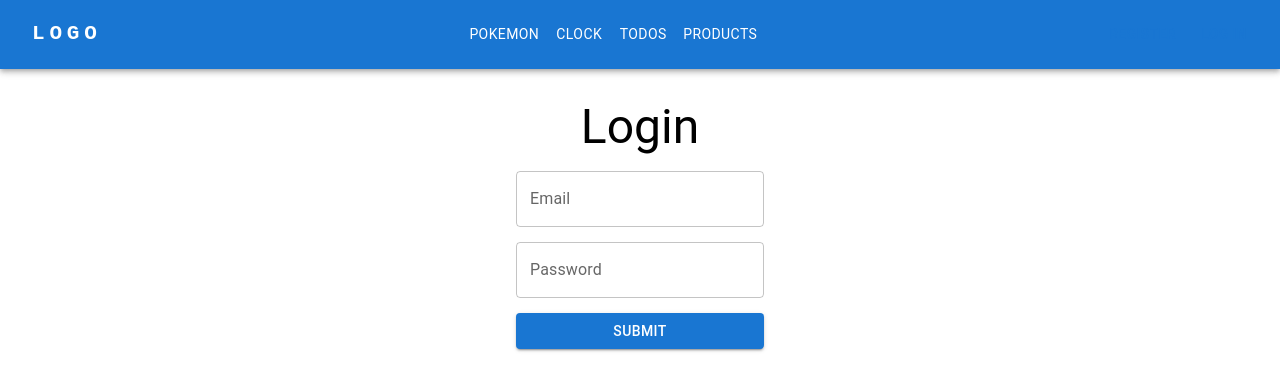
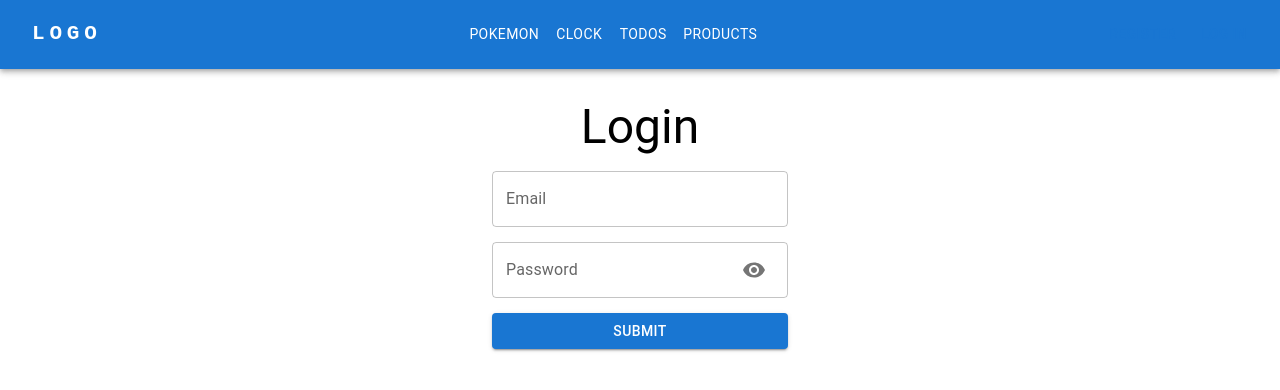
Before and after one commit to KonstantinOkhorzin/course-react-tsc, a React (Vite) app: page /login in a window 1280 px wide. Shown: the top 390 px of the page. Built offline with nearby package versions, Linux system fonts and the light colour scheme.

Commit message:
feat: add password visibility toggle in FormField component

```diff
--- a/src/components/FormField/FormField.tsx
+++ b/src/components/FormField/FormField.tsx
@@ -1,18 +1,40 @@
-import { FC } from 'react';
+import { FC, useState } from 'react';
 import { ErrorMessage, Field } from 'formik';
 import { TextField, TextFieldProps } from '@mui/material';
 
+import InputAdornmentButton from './components/InputAdornmentButton';
 import { FormError } from './FormField.styled';
 
 type Props = Partial<TextFieldProps> & {
   name: string;
   label: string;
+  type?: string;
 };
 
-const FormField: FC<Props> = ({ name, label, ...restProps }) => {
+const FormField: FC<Props> = ({ name, label, type = 'text', ...restProps }) => {
+  const [isVisiblePassword, setIsVisiblePassword] = useState<boolean>(false);
+
+  const toggleVisiblePassword = () => setIsVisiblePassword(state => !state);
+
   return (
     <div>
-      <Field as={TextField} name={name} label={label} {...restProps} fullWidth />
+      <Field
+        as={TextField}
+        name={name}
+        label={label}
+        {...restProps}
+        fullWidth
+        type={isVisiblePassword ? 'text' : type}
+        InputProps={{
+          endAdornment:
+            type === 'password' ? (
+              <InputAdornmentButton
+                isVisiblePassword={isVisiblePassword}
+                onToggleVisiblePassword={toggleVisiblePassword}
+              />
+            ) : null,
+        }}
+      />
       <ErrorMessage name={name} component={FormError} />
     </div>
   );
--- /dev/null
+++ b/src/components/FormField/components/InputAdornmentButton/InputAdornmentButton.tsx
@@ -0,0 +1,21 @@
+import { FC } from 'react';
+import { InputAdornment, IconButton } from '@mui/material';
+import VisibilityIcon from '@mui/icons-material/Visibility';
+import VisibilityOffIcon from '@mui/icons-material/VisibilityOff';
+
+interface Props {
+  isVisiblePassword: boolean;
+  onToggleVisiblePassword: () => void;
+}
+
+const InputAdornmentButton: FC<Props> = ({ isVisiblePassword, onToggleVisiblePassword }) => {
+  return (
+    <InputAdornment position='end'>
+      <IconButton aria-label='toggle password visibility' onClick={onToggleVisiblePassword}>
+        {isVisiblePassword ? <VisibilityOffIcon /> : <VisibilityIcon />}
+      </IconButton>
+    </InputAdornment>
+  );
+};
+
+export default InputAdornmentButton;
--- /dev/null
+++ b/src/components/FormField/components/InputAdornmentButton/index.ts
@@ -0,0 +1 @@
+export { default } from './InputAdornmentButton';
```
